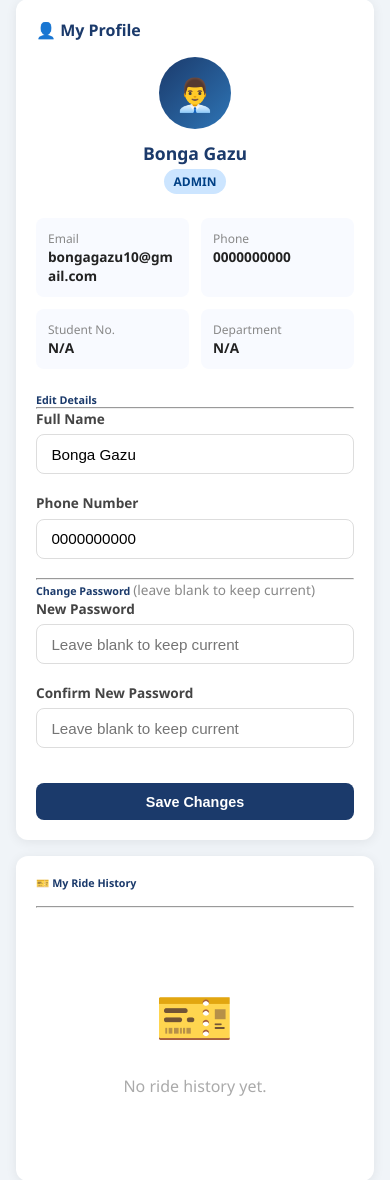
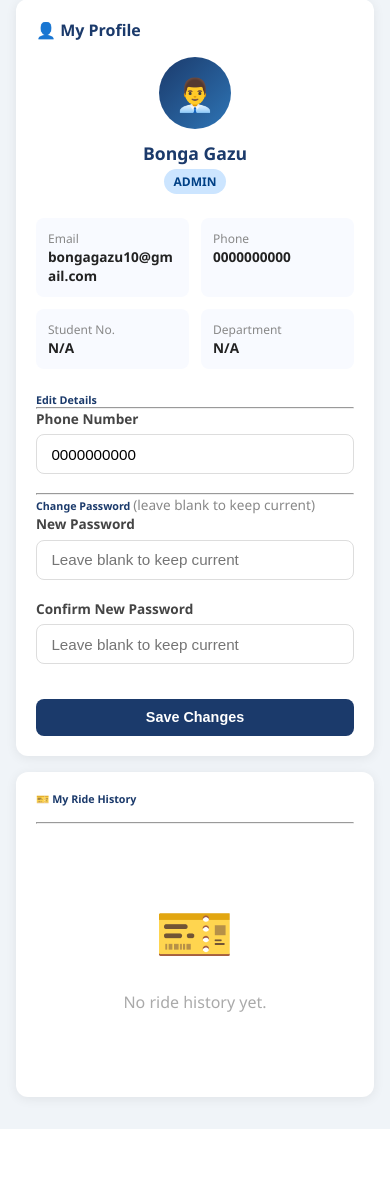
Before and after one commit to BongaG/ScholarRide, a Flask app: page /profile in a window 390 px wide. Shown: the part 68-1248 px from the top of the page. After the commit the page ends 1197 px from the top, so only its background shows below. Run offline with Flask 3, Linux system fonts and the light colour scheme; a user stored in the database is signed in.

Commit message:
Phone, Remove profile

```diff
--- a/scholar_ride/routes/auth.py
+++ b/scholar_ride/routes/auth.py
@@ -94,6 +94,11 @@ def register():
         existing = User.query.filter_by(email=email).first()
         if existing:
             flash('Email already registered.', 'danger')
+            return redirect('/register')
+
+        existing = User.query.filter_by(phone=phone).first()
+        if existing:
+            flash('Phone number already exist', 'danger')
             return redirect('/register')
 
         hashed = bcrypt.generate_password_hash(password).decode('utf-8')
--- a/scholar_ride/templates/profile.html
+++ b/scholar_ride/templates/profile.html
@@ -45,11 +45,7 @@
             <h6 style="color:#1B3A6B;">Edit Details</h6>
             <hr>
             <form method="POST" action="/profile">
-                <div class="form-group">
-                    <label>Full Name</label>
-                    <input type="text" name="full_name" class="form-control"
-                           value="{{ current_user.full_name }}" required>
-                </div>
+
                 <div class="form-group">
                     <label>Phone Number</label>
                     <input type="text" name="phone" class="form-control"
```
